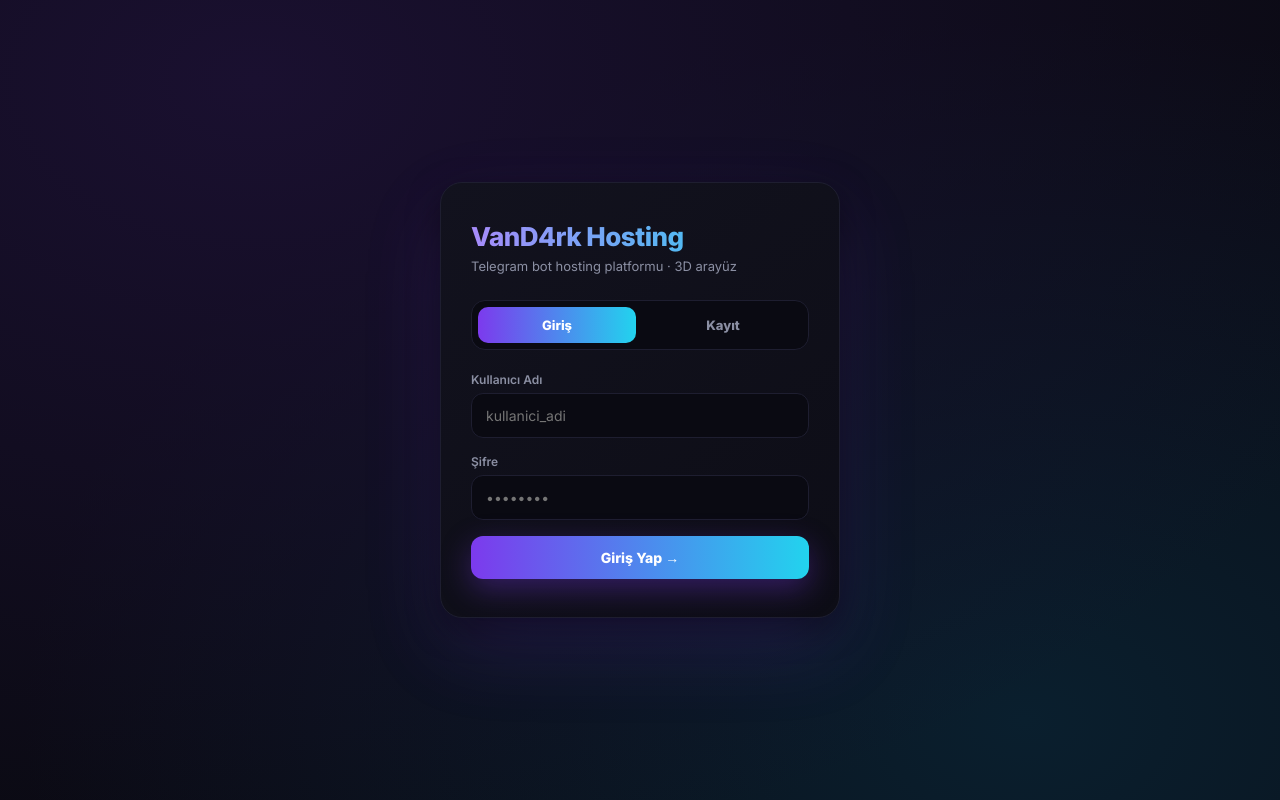
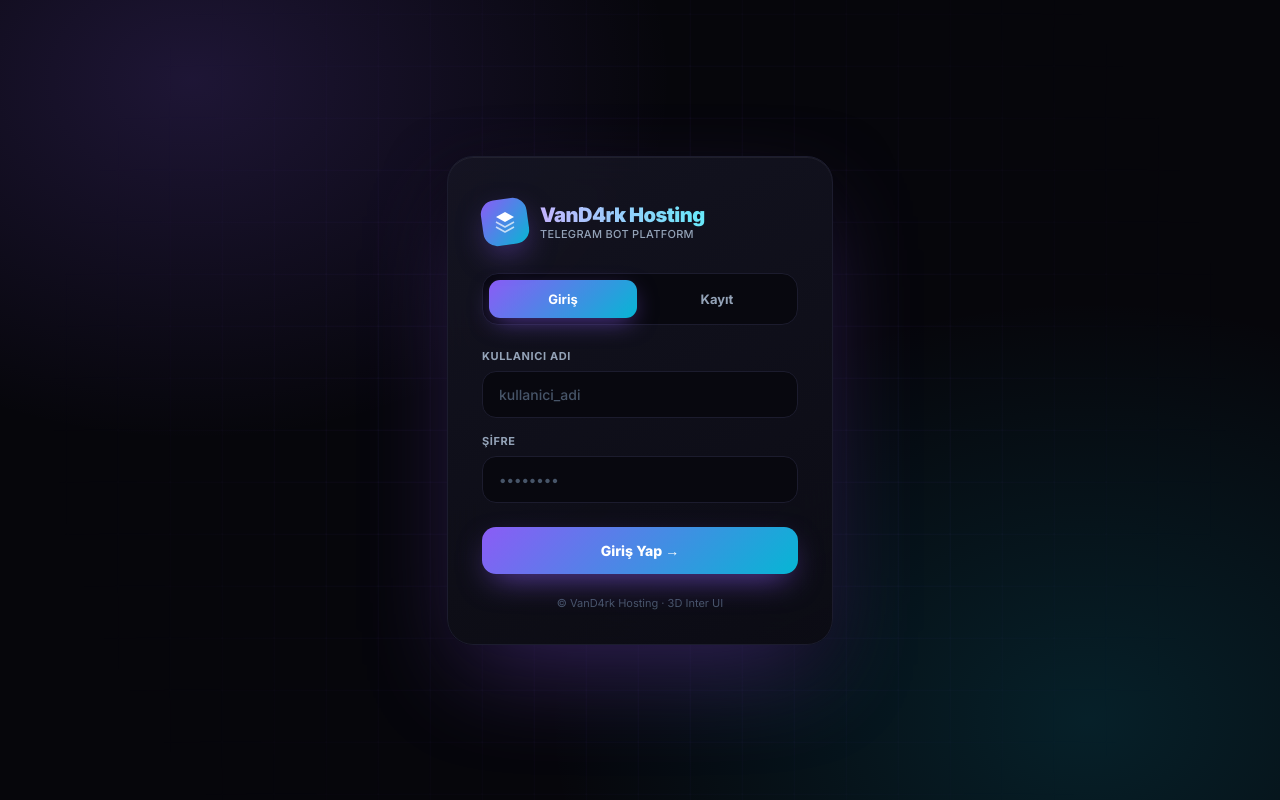
Before and after one commit to lpidcraft-byte/VanD4rk, a Flask app: page /login in a window 1280 px wide. Run offline with Flask 3, Linux system fonts and the light colour scheme.

Commit message:
Refactor authentication HTML with new styles and structure

```diff
--- a/templates/auth.html
+++ b/templates/auth.html
@@ -3,52 +3,183 @@
 <head>
 <meta charset="utf-8"><meta name="viewport" content="width=device-width,initial-scale=1">
 <title>VanD4rk Hosting — Giriş</title>
-<link href="https://fonts.googleapis.com/css2?family=Inter:wght@400;600;800&display=swap" rel="stylesheet">
+<link href="https://fonts.googleapis.com/css2?family=Inter:wght@400;500;600;700;800;900&display=swap" rel="stylesheet">
 <style>
-  :root{--bg:#0a0a12;--card:#11111c;--border:#1e1e30;--accent:#7c3aed;--accent2:#22d3ee;--text:#e5e7eb;--mut:#8b8fa3}
+  :root{
+    --bg:#06060b; --card:#0e0e17; --border:#1c1c2e;
+    --accent:#8b5cf6; --accent2:#06b6d4; --text:#f1f5f9; --mut:#94a3b8;
+    --glow:rgba(139,92,246,.35);
+  }
   *{box-sizing:border-box;margin:0;padding:0;font-family:'Inter',sans-serif}
-  body{background:radial-gradient(1200px 800px at 20% 10%,#1a1030,transparent),radial-gradient(1000px 700px at 80% 90%,#0a1f2e,transparent),var(--bg);min-height:100vh;display:grid;place-items:center;color:var(--text);overflow:hidden}
-  .scene{perspective:1200px;width:100%;max-width:440px;padding:20px}
-  .card{background:linear-gradient(145deg,#12121e,#0d0d16);border:1px solid var(--border);border-radius:22px;padding:38px 30px;box-shadow:0 30px 80px rgba(124,58,237,.15),0 10px 30px rgba(0,0,0,.5);transform-style:preserve-3d;transition:transform .15s ease}
-  .scene:hover .card{transform:rotateX(2deg) rotateY(-2deg)}
-  h1{font-size:26px;font-weight:800;letter-spacing:-.5px;background:linear-gradient(90deg,#a78bfa,#22d3ee);-webkit-background-clip:text;background-clip:text;color:transparent;margin-bottom:6px}
-  .sub{color:var(--mut);font-size:13px;margin-bottom:26px}
-  label{display:block;font-size:12px;color:var(--mut);margin-bottom:6px;font-weight:600}
-  input{width:100%;padding:13px 14px;background:#0a0a12;border:1px solid var(--border);border-radius:12px;color:var(--text);font-size:14px;outline:none;transition:.2s}
-  input:focus{border-color:var(--accent);box-shadow:0 0 0 3px rgba(124,58,237,.2)}
-  .field{margin-bottom:16px}
-  button{width:100%;padding:13px;border:none;border-radius:12px;background:linear-gradient(90deg,#7c3aed,#22d3ee);color:#fff;font-weight:800;font-size:14px;cursor:pointer;transition:.2s;box-shadow:0 10px 30px rgba(124,58,237,.35)}
-  button:hover{filter:brightness(1.15);transform:translateY(-1px)}
-  .switch{text-align:center;margin-top:18px;font-size:13px;color:var(--mut)}
-  .switch a{color:#a78bfa;text-decoration:none;font-weight:600}
-  .err{background:rgba(239,68,68,.1);border:1px solid rgba(239,68,68,.35);color:#fca5a5;padding:10px;border-radius:10px;font-size:12px;margin-bottom:12px;display:none}
-  .tabs{display:flex;gap:8px;margin-bottom:22px;background:#0a0a12;padding:6px;border-radius:14px;border:1px solid var(--border)}
-  .tabs button{background:transparent;box-shadow:none;padding:10px;border-radius:10px;color:var(--mut);font-weight:700;font-size:13px}
-  .tabs button.active{background:linear-gradient(90deg,#7c3aed,#22d3ee);color:#fff}
+  body{
+    background:
+      radial-gradient(800px 600px at 15% 10%, rgba(139,92,246,.18), transparent 60%),
+      radial-gradient(900px 700px at 85% 90%, rgba(6,182,212,.15), transparent 60%),
+      #06060b;
+    min-height:100vh; display:grid; place-items:center;
+    color:var(--text); overflow:hidden; perspective:1400px;
+  }
+  /* Arka plan grid */
+  body::before{
+    content:""; position:absolute; inset:0;
+    background-image:
+      linear-gradient(rgba(139,92,246,.06) 1px, transparent 1px),
+      linear-gradient(90deg, rgba(139,92,246,.06) 1px, transparent 1px);
+    background-size:52px 52px;
+    mask-image:radial-gradient(circle at center, black 30%, transparent 80%);
+    animation:gridMove 25s linear infinite;
+  }
+  @keyframes gridMove{ to{ background-position: 52px 52px; } }
+
+  .scene{ position:relative; z-index:2; width:100%; max-width:430px; padding:22px; perspective:1200px; }
+
+  .card{
+    background:linear-gradient(155deg, rgba(22,22,36,.85), rgba(12,12,20,.95));
+    border:1px solid var(--border);
+    border-radius:26px;
+    padding:42px 34px 34px;
+    backdrop-filter: blur(20px);
+    box-shadow:
+      0 1px 0 rgba(255,255,255,.06) inset,
+      0 40px 100px -20px var(--glow),
+      0 20px 60px rgba(0,0,0,.7);
+    transform-style:preserve-3d;
+    transition:transform .3s cubic-bezier(.2,.8,.2,1);
+    animation:floatIn .8s cubic-bezier(.2,.8,.2,1);
+  }
+  @keyframes floatIn{ from{opacity:0; transform:translateY(30px) rotateX(-8deg) scale(.96)} to{opacity:1; transform:none} }
+  .scene:hover .card{ transform: rotateX(2.5deg) rotateY(-2.5deg); }
+
+  /* Logo */
+  .brand{ display:flex; align-items:center; gap:12px; margin-bottom:28px; }
+  .brandIcon{
+    width:46px;height:46px; border-radius:14px;
+    background:linear-gradient(135deg,#8b5cf6,#06b6d4);
+    display:grid; place-items:center;
+    box-shadow:0 12px 32px -8px rgba(139,92,246,.6);
+    transform:rotate(-8deg);
+  }
+  .brandIcon svg{ transform:rotate(8deg); }
+  .brandText h1{
+    font-size:20px;font-weight:900;letter-spacing:-.5px;
+    background:linear-gradient(90deg,#c4b5fd,#67e8f9);
+    -webkit-background-clip:text;background-clip:text;color:transparent;
+  }
+  .brandText p{ font-size:11px; color:var(--mut); font-weight:500; letter-spacing:.3px; }
+
+  /* Sekmeler */
+  .tabs{
+    display:flex; gap:6px; margin-bottom:24px;
+    background:#08080f; padding:6px; border-radius:16px;
+    border:1px solid var(--border);
+  }
+  .tabs button{
+    flex:1; background:transparent; border:none; padding:11px;
+    border-radius:11px; color:var(--mut); font-weight:700;
+    font-size:13px; cursor:pointer; transition:.25s;
+  }
+  .tabs button.active{
+    background:linear-gradient(135deg,#8b5cf6,#06b6d4); color:#fff;
+    box-shadow:0 8px 24px -6px rgba(139,92,246,.6);
+  }
+
+  /* Inputlar */
+  .field{ margin-bottom:16px; }
+  .field label{
+    display:block; font-size:11px; color:var(--mut);
+    margin-bottom:8px; font-weight:700;
+    text-transform:uppercase; letter-spacing:.6px;
+  }
+  .field input{
+    width:100%; padding:14px 16px;
+    background:#08080f; border:1px solid var(--border);
+    border-radius:14px; color:var(--text); font-size:14px; font-weight:500;
+    outline:none; transition:.25s;
+  }
+  .field input:focus{
+    border-color:var(--accent);
+    background:#0b0b14;
+    box-shadow:0 0 0 4px rgba(139,92,246,.15), 0 8px 24px -8px rgba(139,92,246,.4);
+  }
+  .field input::placeholder{ color:#475569; }
+
+  .submitBtn{
+    width:100%; padding:15px; margin-top:8px;
+    border:none; border-radius:14px;
+    background:linear-gradient(135deg,#8b5cf6,#06b6d4);
+    color:#fff; font-weight:800; font-size:14px;
+    cursor:pointer; transition:.25s;
+    box-shadow:0 12px 32px -10px rgba(139,92,246,.7);
+    position:relative; overflow:hidden;
+  }
+  .submitBtn:hover{ filter:brightness(1.12); transform:translateY(-2px); }
+  .submitBtn:active{ transform:translateY(0); }
+  .submitBtn::after{
+    content:""; position:absolute; inset:0;
+    background:linear-gradient(90deg,transparent,rgba(255,255,255,.25),transparent);
+    transform:translateX(-100%); transition:.6s;
+  }
+  .submitBtn:hover::after{ transform:translateX(100%); }
+
+  .err{
+    background:rgba(239,68,68,.1); border:1px solid rgba(239,68,68,.35);
+    color:#fca5a5; padding:12px; border-radius:12px;
+    font-size:12px; margin-bottom:14px; display:none; font-weight:500;
+  }
+  .err.show{ display:block; animation:shake .35s; }
+  @keyframes shake{ 0%,100%{transform:translateX(0)} 25%{transform:translateX(-6px)} 75%{transform:translateX(6px)} }
+
+  .footNote{ text-align:center; font-size:11px; color:#475569; margin-top:22px; }
 </style>
 </head>
 <body>
 <div class="scene">
   <div class="card">
+    <div class="brand">
+      <div class="brandIcon">
+        <svg width="24" height="24" viewBox="0 0 24 24" fill="none">
+          <path d="M12 2L3 7l9 5 9-5-9-5z" fill="#fff"/>
+          <path d="M3 12l9 5 9-5M3 17l9 5 9-5" stroke="#fff" stroke-width="1.6" stroke-linejoin="round" opacity=".7"/>
+        </svg>
+      </div>
+      <div class="brandText">
         <h1>VanD4rk Hosting</h1>
-    <p class="sub">Telegram bot hosting platformu · 3D arayüz</p>
+        <p>TELEGRAM BOT PLATFORM</p>
+      </div>
+    </div>
+
     <div class="tabs">
-      <button id="tabLogin" class="active" onclick="switchTab('login')">Giriş</button>
-      <button id="tabReg" onclick="switchTab('reg')">Kayıt</button>
+      <button id="tabLogin" class="active" type="button">Giriş</button>
+      <button id="tabReg" type="button">Kayıt</button>
     </div>
+
     <div class="err" id="err"></div>
 
-    <div id="loginForm">
-      <div class="field"><label>Kullanıcı Adı</label><input id="lu" placeholder="kullanici_adi"></div>
-      <div class="field"><label>Şifre</label><input id="lp" type="password" placeholder="••••••••"></div>
-      <button onclick="doLogin()">Giriş Yap →</button>
+    <form id="loginForm" onsubmit="event.preventDefault(); doLogin();">
+      <div class="field">
+        <label>Kullanıcı Adı</label>
+        <input id="lu" autocomplete="username" placeholder="kullanici_adi">
       </div>
+      <div class="field">
+        <label>Şifre</label>
+        <input id="lp" type="password" autocomplete="current-password" placeholder="••••••••">
+      </div>
+      <button class="submitBtn" type="submit">Giriş Yap →</button>
+    </form>
 
-    <div id="regForm" style="display:none">
-      <div class="field"><label>Kullanıcı Adı</label><input id="ru" placeholder="kullanici_adi"></div>
-      <div class="field"><label>Şifre</label><input id="rp" type="password" placeholder="En az 6 karakter"></div>
-      <button onclick="doReg()">Kayıt Ol →</button>
+    <form id="regForm" style="display:none" onsubmit="event.preventDefault(); doReg();">
+      <div class="field">
+        <label>Kullanıcı Adı</label>
+        <input id="ru" autocomplete="username" placeholder="kullanici_adi">
       </div>
+      <div class="field">
+        <label>Şifre</label>
+        <input id="rp" type="password" autocomplete="new-password" placeholder="En az 6 karakter">
+      </div>
+      <button class="submitBtn" type="submit">Kayıt Ol →</button>
+    </form>
+
+    <p class="footNote">© VanD4rk Hosting · 3D Inter UI</p>
   </div>
 </div>
 
@@ -56,18 +187,48 @@
   function switchTab(t){
     document.getElementById('tabLogin').classList.toggle('active', t==='login');
     document.getElementById('tabReg').classList.toggle('active', t==='reg');
-  document.getElementById('loginForm').style.display = t==='login'?'':'none';
-  document.getElementById('regForm').style.display = t==='reg'?'':'none';
-  document.getElementById('err').style.display='none';
+    document.getElementById('loginForm').style.display = t==='login' ? '' : 'none';
+    document.getElementById('regForm').style.display   = t==='reg'   ? '' : 'none';
+    hideErr();
   }
-function showErr(m){const e=document.getElementById('err');e.textContent=m;e.style.display='block'}
+  document.getElementById('tabLogin').onclick = ()=>switchTab('login');
+  document.getElementById('tabReg').onclick   = ()=>switchTab('reg');
+
+  function showErr(m){
+    const e = document.getElementById('err');
+    e.textContent = m; e.classList.add('show');
+  }
+  function hideErr(){ document.getElementById('err').classList.remove('show'); }
+
   async function doLogin(){
-  const r = await fetch('/login',{method:'POST',headers:{'Content-Type':'application/json'},body:JSON.stringify({username:lu.value,password:lp.value})});
-  const d = await r.json(); if(d.ok) location.href=d.redirect; else showErr(d.error);
+    const u = document.getElementById('lu').value.trim();
+    const p = document.getElementById('lp').value;
+    if(!u || !p){ showErr('Kullanıcı adı ve şifre gerekli'); return; }
+    try{
+      const r = await fetch('/login', {
+        method:'POST', headers:{'Content-Type':'application/json'},
+        body: JSON.stringify({username:u, password:p})
+      });
+      const d = await r.json();
+      if(d.ok) location.href = d.redirect || '/dashboard';
+      else showErr(d.error || 'Giriş başarısız');
+    }catch(e){ showErr('Sunucuya bağlanılamadı'); }
   }
+
   async function doReg(){
-  const r = await fetch('/register',{method:'POST',headers:{'Content-Type':'application/json'},body:JSON.stringify({username:ru.value,password:rp.value})});
-  const d = await r.json(); if(d.ok) location.href=d.redirect; else showErr(d.error);
+    const u = document.getElementById('ru').value.trim().toLowerCase();
+    const p = document.getElementById('rp').value;
+    if(!u || !p){ showErr('Kullanıcı adı ve şifre gerekli'); return; }
+    if(p.length < 6){ showErr('Şifre en az 6 karakter olmalı'); return; }
+    try{
+      const r = await fetch('/register', {
+        method:'POST', headers:{'Content-Type':'application/json'},
+        body: JSON.stringify({username:u, password:p})
+      });
+      const d = await r.json();
+      if(d.ok) location.href = d.redirect || '/dashboard';
+      else showErr(d.error || 'Kayıt başarısız');
+    }catch(e){ showErr('Sunucuya bağlanılamadı'); }
   }
 </script>
 </body>
```
Lines whose indentation alone changed are shown as unchanged.
